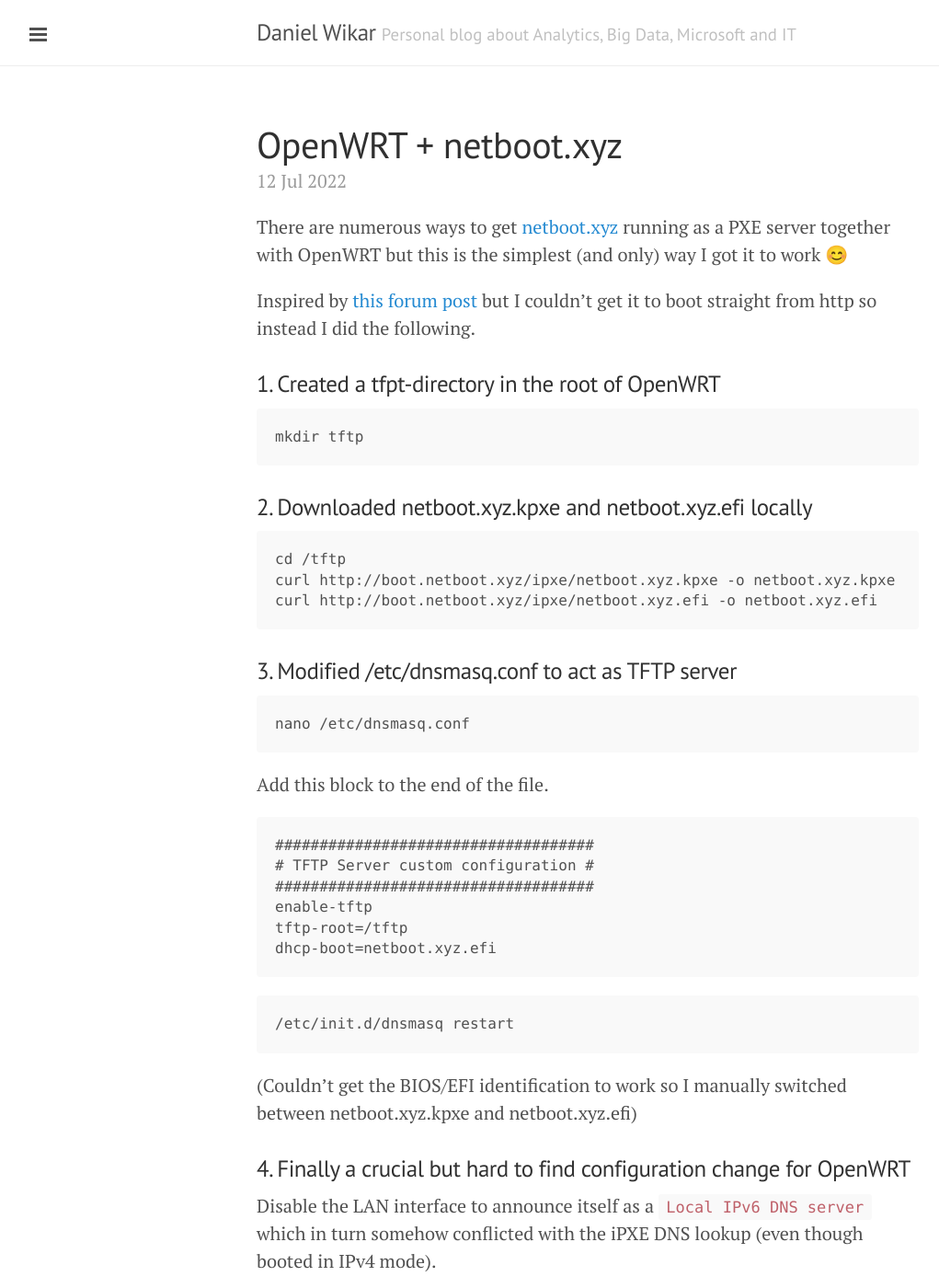
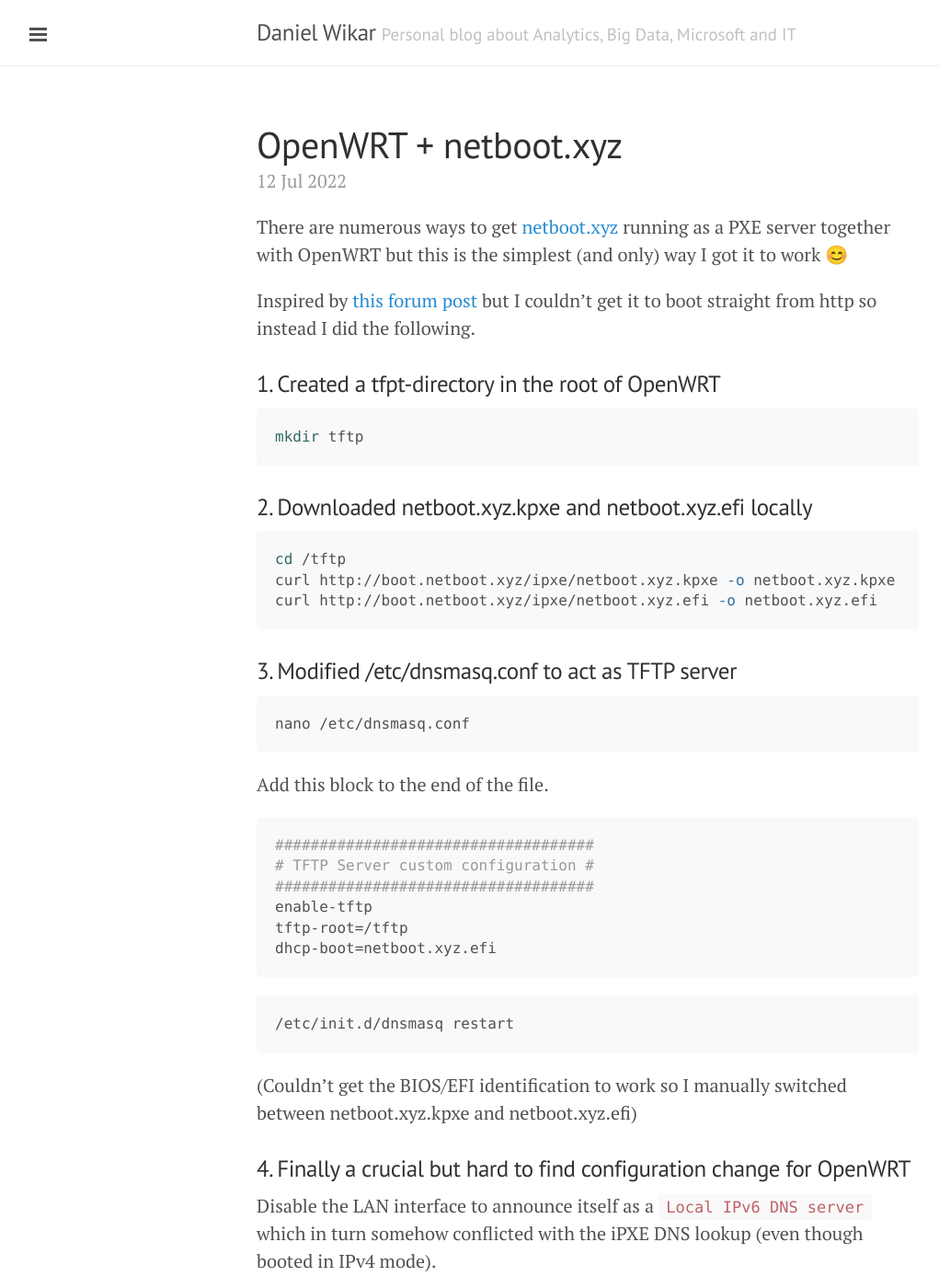
Before and after one commit to wikar/wikar.github.io, a Jekyll site: the page built from _posts/2022-07-12-openwrt-netbootxyz.markdown, in a window 1280 px wide and 1400 px high. Shown: the whole window at 92% size, without its empty margins (1-1022 px from the left). Built offline with Jekyll 4.4.1, drawn with Linux system fonts in a browser that asks for light colours; nearby versions of some CDN libraries; comment, search, counter and statistics services are not loaded.

Commit message:
Updated to headlight.js

````diff
--- a/_includes/head.html
+++ b/_includes/head.html
@@ -27,8 +27,9 @@
   <!-- RSS -->
   <link rel="alternate" type="application/rss+xml" title="RSS" href="/atom.xml">
 
-  <!-- Google Code Prettify -->
-  <script src="https://cdn.rawgit.com/google/code-prettify/master/loader/run_prettify.js?autoload=true"></script>
+  <!-- highlight.js -->
+  <link rel="stylesheet" href="//cdnjs.cloudflare.com/ajax/libs/highlight.js/11.6.0/styles/github-dark.min.css">
+  <script src="//cdnjs.cloudflare.com/ajax/libs/highlight.js/11.6.0/highlight.min.js"></script>
 
   <!-- Global site tag (gtag.js) - Google Analytics -->
   {% include analytics.html %}
--- a/_posts/2022-07-12-openwrt-netbootxyz.markdown
+++ b/_posts/2022-07-12-openwrt-netbootxyz.markdown
@@ -12,13 +12,13 @@
 
 ### 1. Created a tfpt-directory in the root of OpenWRT
 
-```
+```bash
 mkdir tftp
 ```
 
 ### 2. Downloaded netboot.xyz.kpxe and netboot.xyz.efi locally
 
-```
+```bash
 cd /tftp
 curl http://boot.netboot.xyz/ipxe/netboot.xyz.kpxe -o netboot.xyz.kpxe
 curl http://boot.netboot.xyz/ipxe/netboot.xyz.efi -o netboot.xyz.efi
@@ -26,13 +26,13 @@
 
 ### 3. Modified /etc/dnsmasq.conf to act as TFTP server
 
-```
+```bash
 nano /etc/dnsmasq.conf
 ```
 
 Add this block to the end of the file.
 
-```
+```bash
 ####################################
 # TFTP Server custom configuration #
 ####################################
@@ -41,7 +41,7 @@
 dhcp-boot=netboot.xyz.efi
 ```
 
-```
+```bash
 /etc/init.d/dnsmasq restart
 ```
 
````
